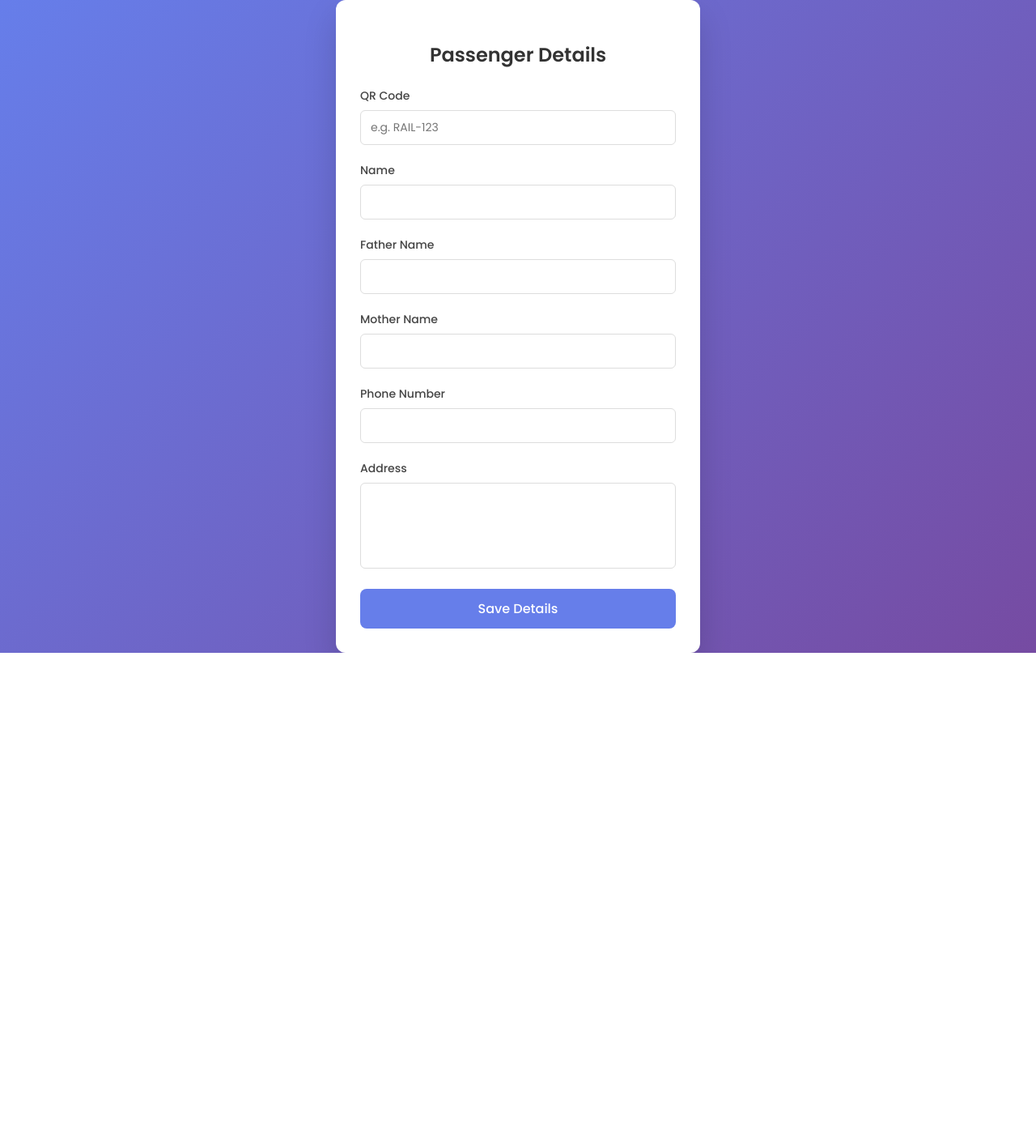
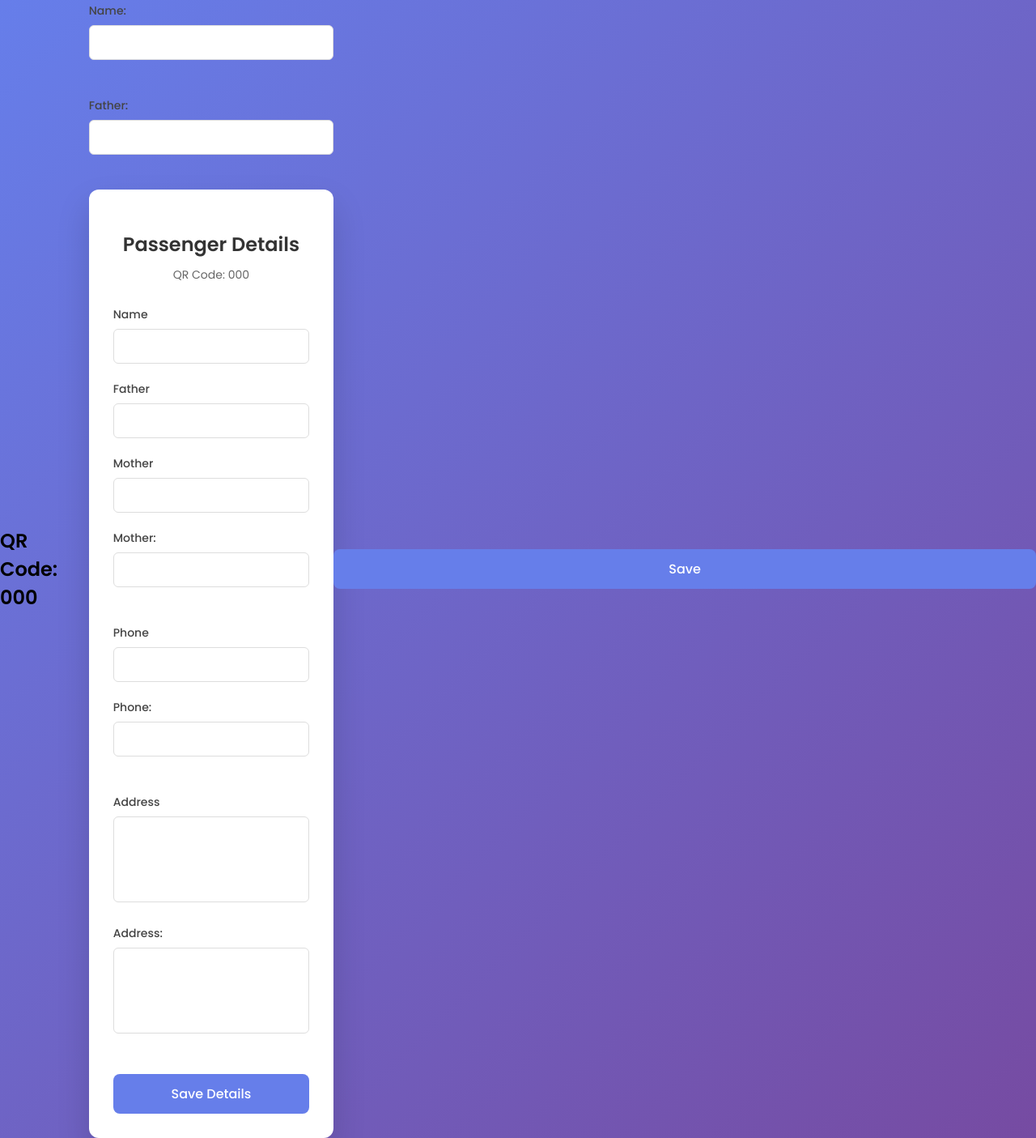
Before and after one commit to SmartFarming50/app, a Flask app: template templates/add.html in a window 1280 px wide. Shown: the whole page at 81% size. Before the commit the page ends 806 px from the top, so only its background shows below. Run offline with Flask 3, Linux system fonts and the light colour scheme; the template is opened without the code that fills it: most values are stand-ins (such as "Sample title", 1, 10 or a date in 2020).

Commit message:
Update add.html

```diff
--- a/templates/add.html
+++ b/templates/add.html
@@ -1,6 +1,8 @@
 <!DOCTYPE html>
+<html>
 <html lang="en">
 <head>
+    <title>Fill Passenger Details</title>
     <meta charset="UTF-8">
     <title>Passenger Details</title>
 
@@ -33,8 +35,16 @@
 
         .card h2 {
             text-align: center;
-            margin-bottom: 20px;
+            margin-bottom: 10px;
             color: #333;
+        }
+
+        .qr {
+            text-align: center;
+            font-size: 14px;
+            color: #666;
+            margin-bottom: 25px;
+            word-break: break-all;
         }
 
         label {
@@ -91,33 +101,44 @@
     </style>
 </head>
 <body>
+    <h2>QR Code: {{ qr_code }}</h2>
+    <form method="POST">
+        <label>Name:</label><br>
+        <input type="text" name="name" required><br><br>
 
+        <label>Father:</label><br>
+        <input type="text" name="father" required><br><br>
     <div class="card">
         <h2>Passenger Details</h2>
+        <div class="qr">QR Code: {{ qr_code }}</div>
 
-    <form method="POST" action="/add-ui">
-
-        <label>QR Code</label>
-        <input type="text" name="qr_code" placeholder="e.g. RAIL-123" required>
-
+        <form method="POST">
             <label>Name</label>
             <input type="text" name="name" required>
 
-        <label>Father Name</label>
+            <label>Father</label>
             <input type="text" name="father" required>
 
-        <label>Mother Name</label>
+            <label>Mother</label>
             <input type="text" name="mother" required>
 
-        <label>Phone Number</label>
+        <label>Mother:</label><br>
+        <input type="text" name="mother" required><br><br>
+            <label>Phone</label>
             <input type="text" name="phone" required>
 
+        <label>Phone:</label><br>
+        <input type="text" name="phone" required><br><br>
             <label>Address</label>
             <textarea name="address" rows="4" required></textarea>
 
+        <label>Address:</label><br>
+        <textarea name="address" rows="4" cols="50" required></textarea><br><br>
             <button type="submit">Save Details</button>
         </form>
     </div>
 
+        <button type="submit">Save</button>
+    </form>
 </body>
 </html>
```
Lines whose indentation alone changed are shown as unchanged.
